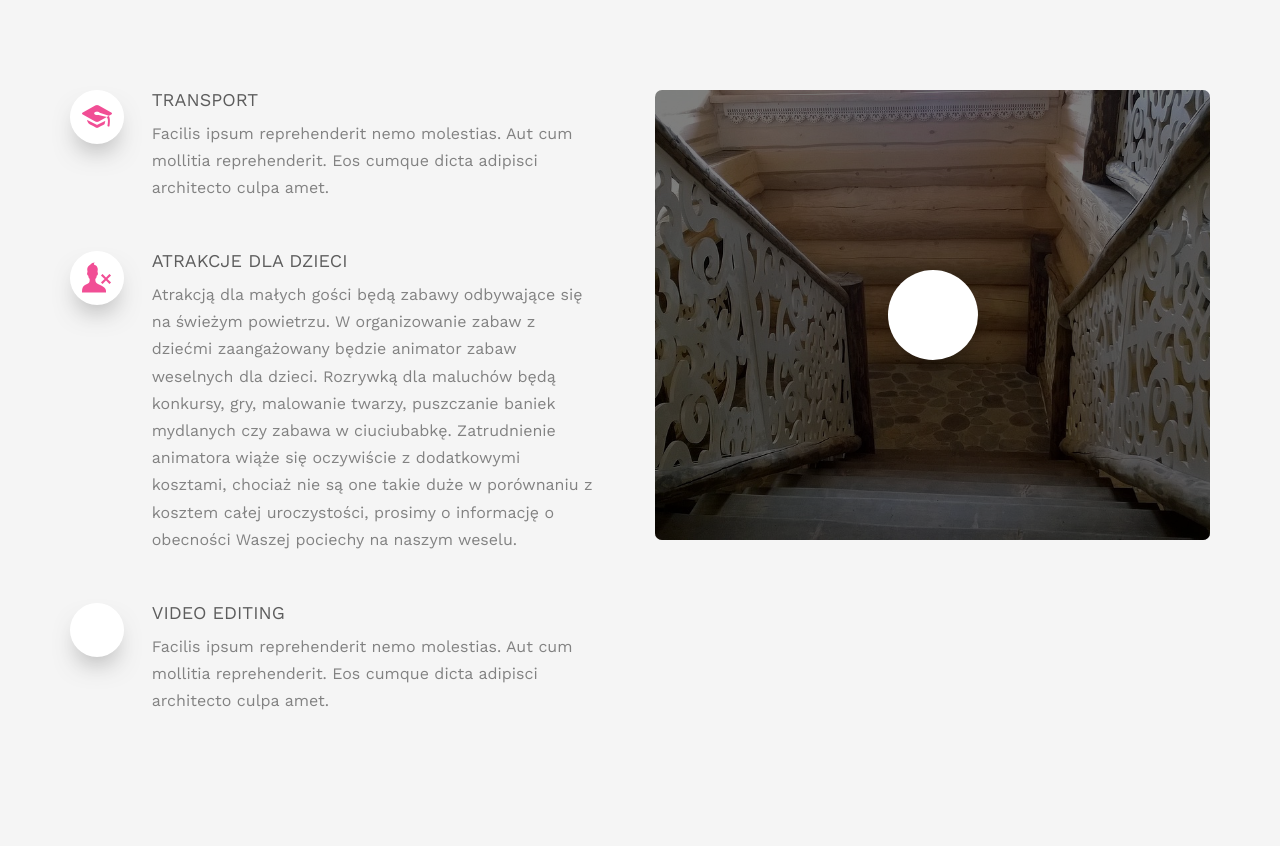
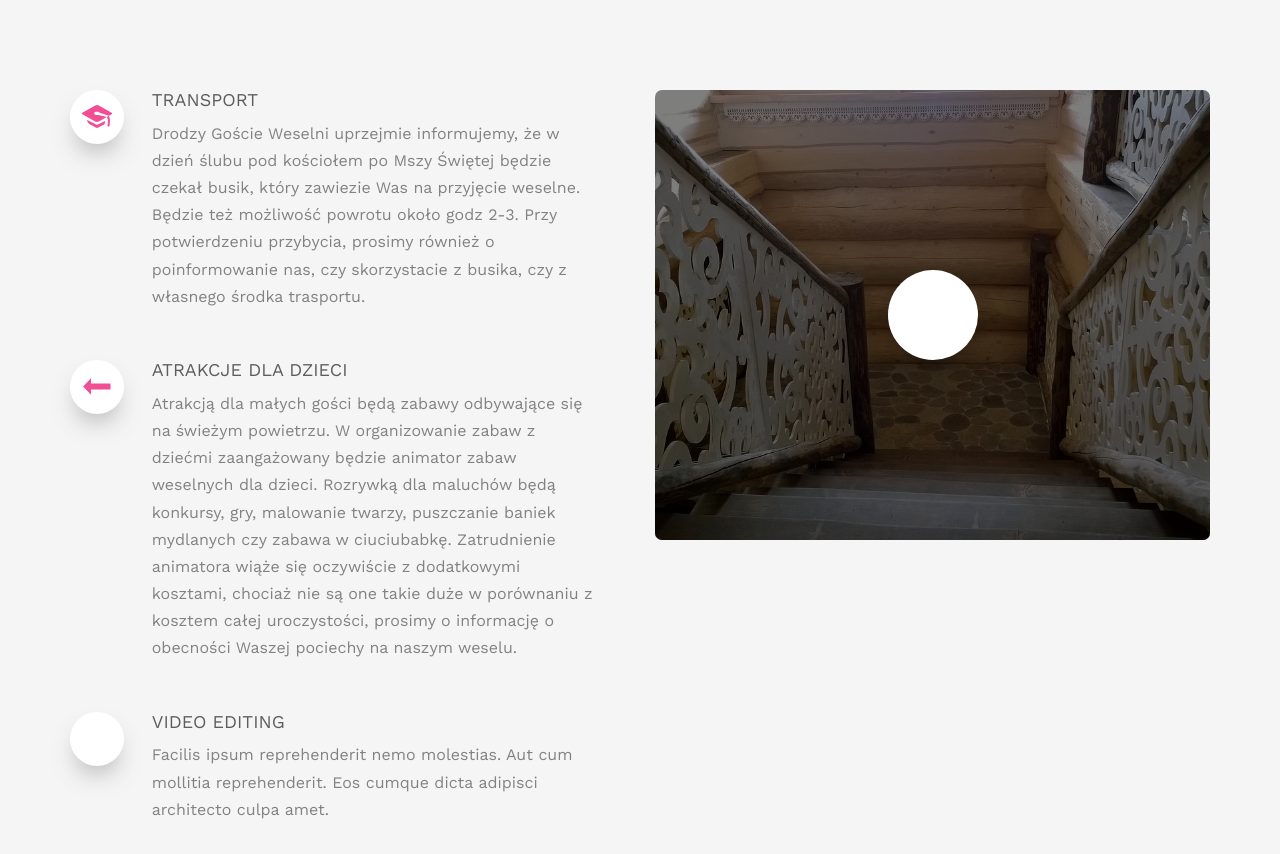
Before and after one commit to gtfo-kthxbye/wedding, a plain HTML site: page index.html in a window 1280 px wide. Shown: the part 5200-6054 px from the top of the page. Drawn offline with nearby package versions, Linux system fonts and the light colour scheme; some icons are missing; files whose address does not match are found by name.

Commit message:
transport

```diff
--- a/index.html
+++ b/index.html
@@ -530,12 +530,22 @@
                             </span>
                             <div class="feature-copy">
                                 <h3>Transport</h3>
-                                <p>Facilis ipsum reprehenderit nemo molestias. Aut cum mollitia reprehenderit. Eos cumque dicta adipisci architecto culpa amet.</p>
+                                <p>Drodzy Goście Weselni
+
+                                    uprzejmie informujemy, że w dzień ślubu pod kościołem po Mszy Świętej
+
+                                    będzie czekał busik, który zawiezie Was na przyjęcie weselne.
+
+                                    Będzie też możliwość powrotu około godz 2-3.
+
+                                    Przy potwierdzeniu przybycia, prosimy również o poinformowanie nas,
+
+                                    czy skorzystacie z busika, czy z własnego środka trasportu.</p>
                             </div>
                         </div>
                         <div class="feature-left animate-box" data-animate-effect="fadeInLeft">
                             <span class="icon">
-                                <i class="icon-image"></i>
+                                <i class="icon-pacman"></i>
                             </span>
                             <div class="feature-copy">
                                 <h3>Atrakcje dla dzieci </h3>
```
